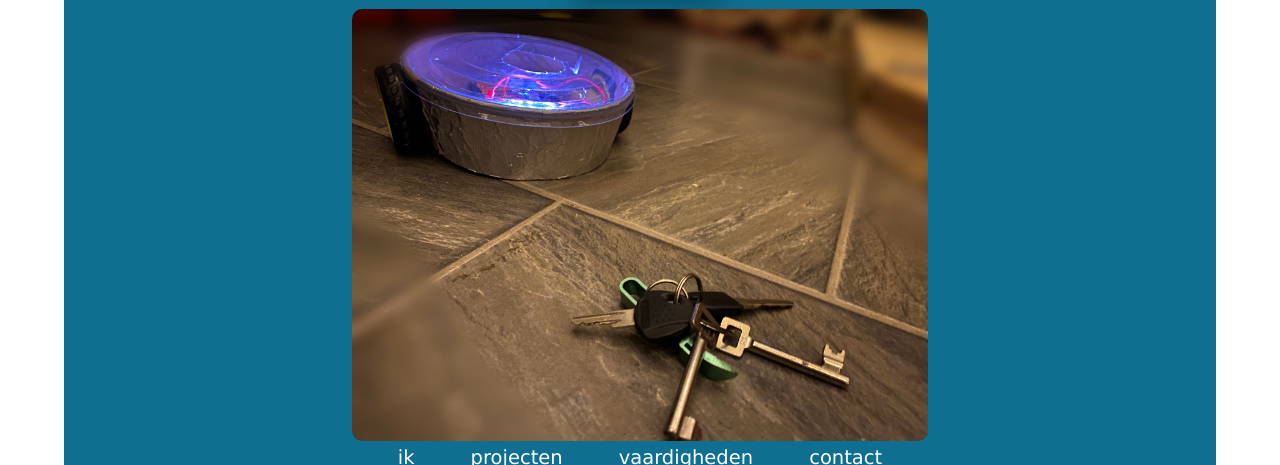
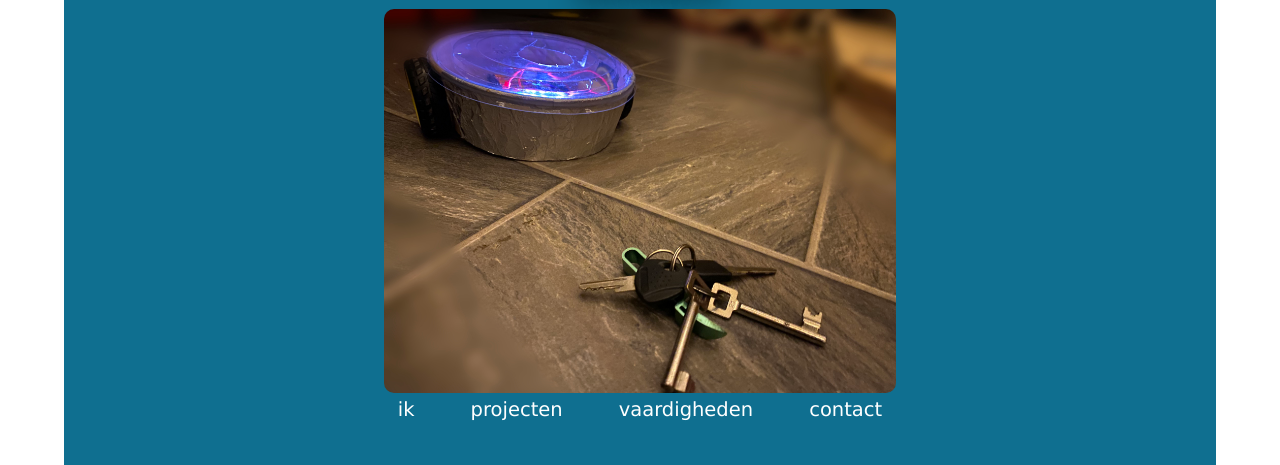
Before and after one commit to SijmenL/portfolio-v2, a plain HTML site: page index.html in a window 1280 px wide. Shown: the part 177-642 px from the top of the page. Drawn offline with Linux system fonts and the light colour scheme.

Commit message:
Add files via upload

```diff
--- a/css/style.css
+++ b/css/style.css
@@ -65,7 +65,7 @@ header {
 
 #headerimage {
     border-radius: 10px;
-    width: 45vw;
+    width: 40vw;
 }
 
 #title{
```
